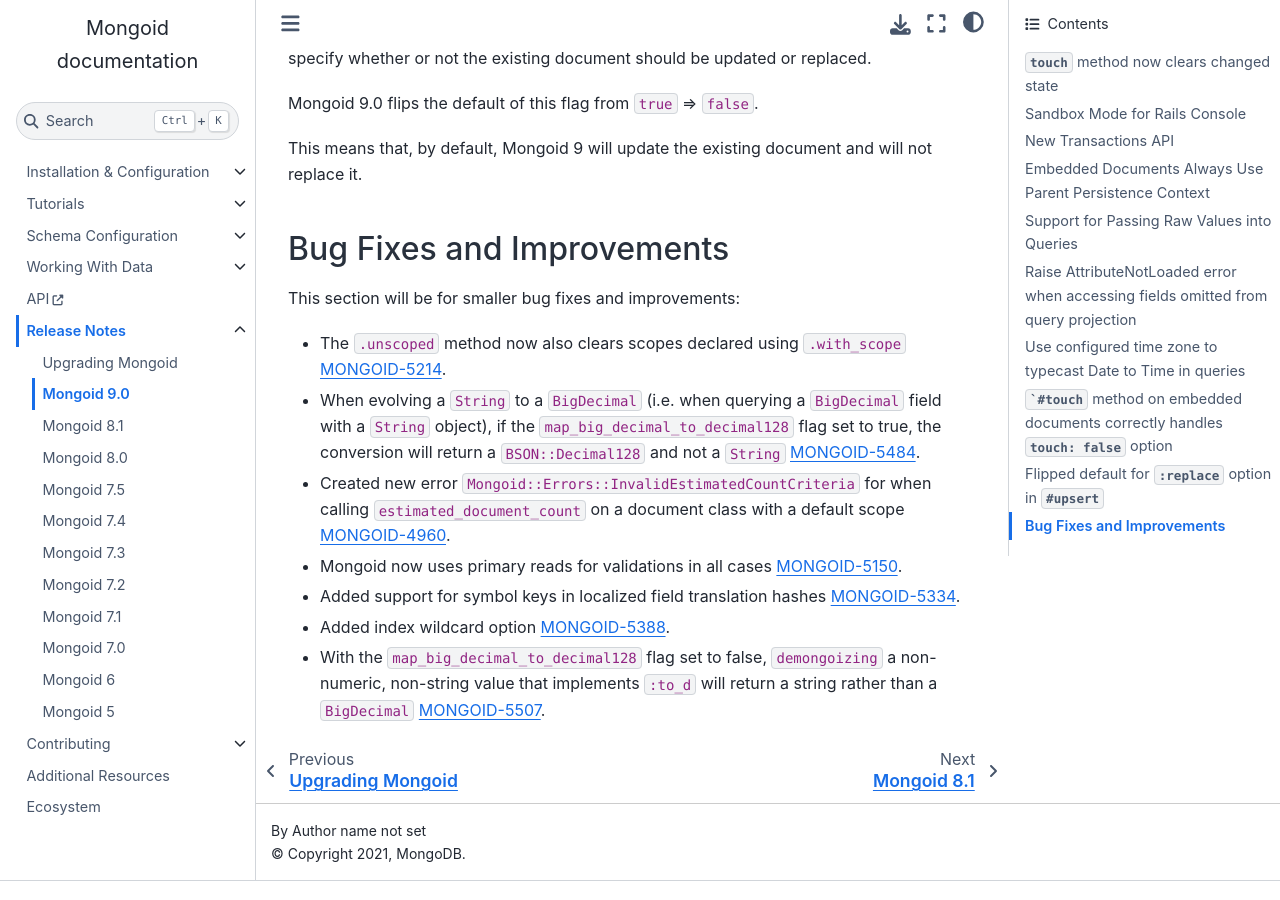
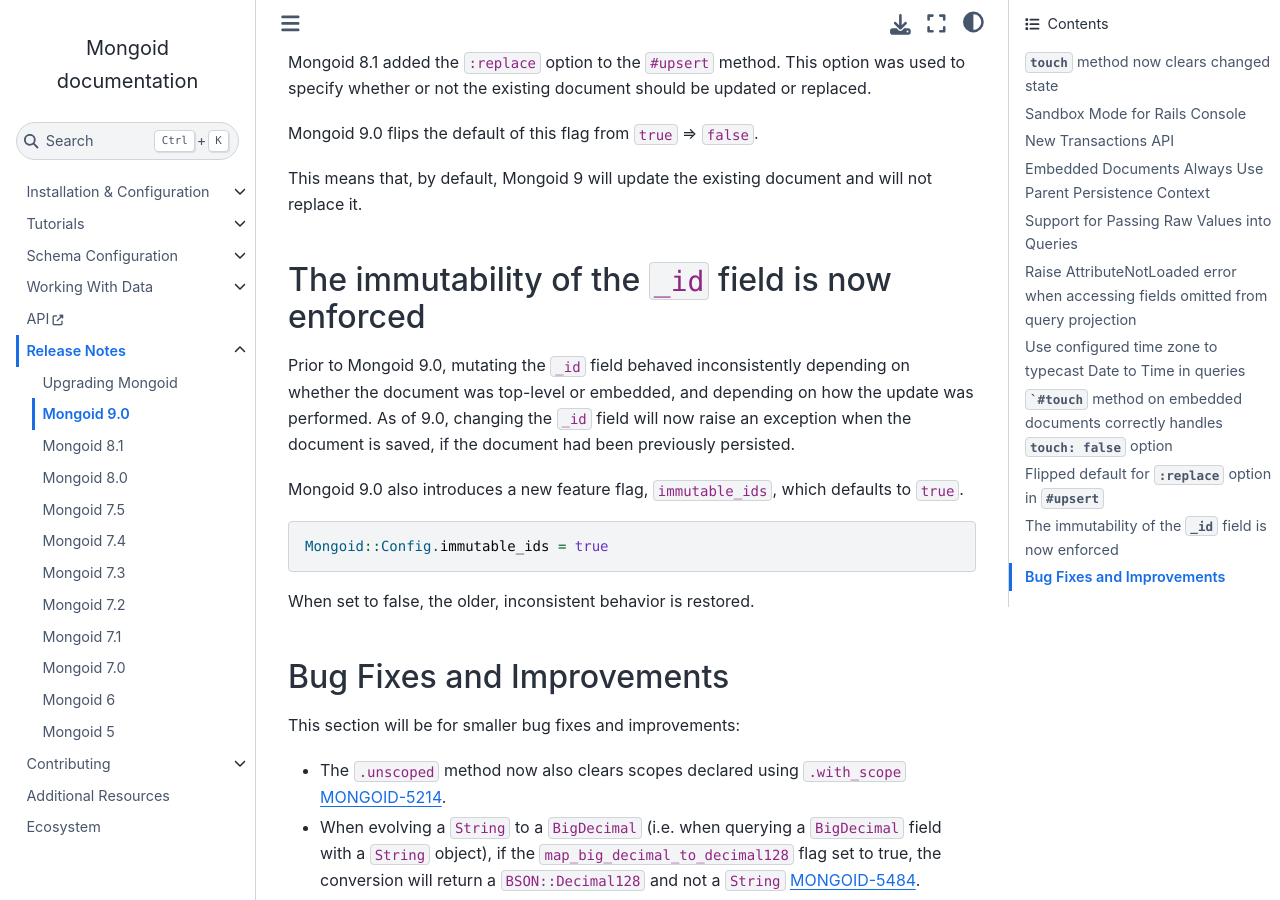
Before and after one commit to i80and/docs-mongoid, a Sphinx documentation site: the page built from docs/release-notes/mongoid-9.0.txt, in a window 1280 px wide and 900 px high, scrolled down 4366 px. Built offline with Sphinx 7.4.7 and the Sphinx Book theme 1.1.4, drawn with Linux system fonts in a browser that asks for light colours; some of the changed text lies outside the part shown.

Commit message:
MONGOID-5228 disallow _id to be updated on persisted documents (#5542)
* MONGOID-5228 - disallow _id to be updated on persisted documents

Previously, updating _id on any document (top-level or embedded) would silently ignore the _id attribute, making it appear as though the operation succeeded. This was misleading, since the _id didn't actually change. This change makes it so that _id is explicitly made immutable once a document has been persisted. The same behavior is intentionally enforced regardless of whether the document is embedded or not. If you find yourself needing to update the _id field in an embedded document, you'll need to use the lower-level driver methods to accomplish this. We believe modifying the _id field (even in embedded documents) is an anti-pattern.

* use a specialized error for immutability violations

* add a feature flag

* change the flag name, and account for existing nested attribute behavior

* wrong default for <9.0

* clean up a test that was unnecessarily sensitive to the _id changing

* another test that was unnecessarily sensitive to _id changes

* more tests that are too sensitive to _id changes

* we need to allow _id mutations if the _id was previously nil

* mention enforcement of _id immutability in the release notes

```diff
--- a/docs/release-notes/mongoid-9.0.txt
+++ b/docs/release-notes/mongoid-9.0.txt
@@ -204,6 +204,25 @@ This means that, by default, Mongoid 9 will update the existing document and
 will not replace it.
 
 
+The immutability of the ``_id`` field is now enforced
+-----------------------------------------------------
+
+Prior to Mongoid 9.0, mutating the ``_id`` field behaved inconsistently
+depending on whether the document was top-level or embedded, and depending on
+how the update was performed. As of 9.0, changing the ``_id`` field will now
+raise an exception when the document is saved, if the document had been
+previously persisted.
+
+Mongoid 9.0 also introduces a new feature flag, ``immutable_ids``, which
+defaults to ``true``.
+
+.. code-block:: ruby
+
+  Mongoid::Config.immutable_ids = true
+
+When set to false, the older, inconsistent behavior is restored.
+
+
 Bug Fixes and Improvements
 --------------------------
 
```
